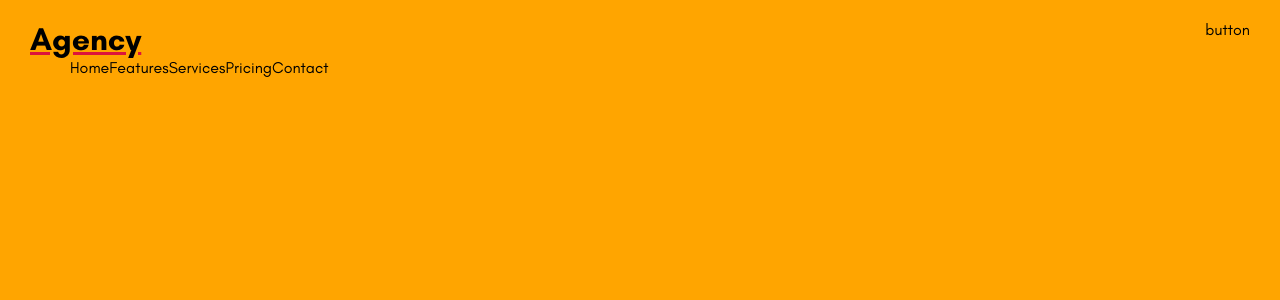
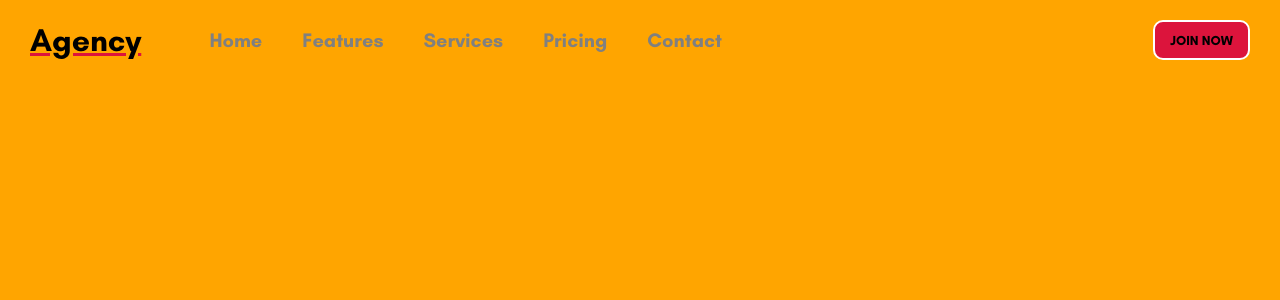
Before and after one commit to isasumer/React_Styled_Components_Website, a React (Create React App) app in the folder website/: page / in a window 1280 px wide. Shown: the top 300 px of the page. Built offline with nearby package versions, Linux system fonts and the light colour scheme.

Commit message:
navbar style completed

```diff
--- a/website/src/components/Navbar.js
+++ b/website/src/components/Navbar.js
@@ -9,22 +9,39 @@ const Wrapper = styled.div`
   padding: 20px 30px;
   display: flex;
   justify-content: space-between;
+  align-items: center;
 `;
 
 const Left = styled.div`
   width: 60%;
+  display: flex;
+  align-items:center;
+  justify-content: space-between;
 `;
 const Logo = styled.h1`
   font-weight: bold;
   text-decoration: underline crimson;
 `;
 const Menu = styled.ul`
-display:flex;
+  display: flex;
+  align-items: center;
+`;
+const MenuItem = styled.li`
+  display: flex;
+  margin-right: 40px;
+  font-size: 20px;
+  font-weight: bold;
+  color:gray;
+`;
+
+const Button =styled.button`
+border:2px solid white;
+padding: 10px 15px;
+background-color: crimson;
+font-weight: bold;
+border-radius: 10px;
+cursor:pointer;
 `
-const MenuItem = styled.li`
-display:flex;
-`
-
 
 const Navbar = () => {
   return (
@@ -40,7 +57,7 @@ const Navbar = () => {
             <MenuItem>Contact</MenuItem>
           </Menu>
         </Left>
-        <span>button</span>
+        <Button>JOIN NOW</Button>
       </Wrapper>
     </Container>
   );
```
